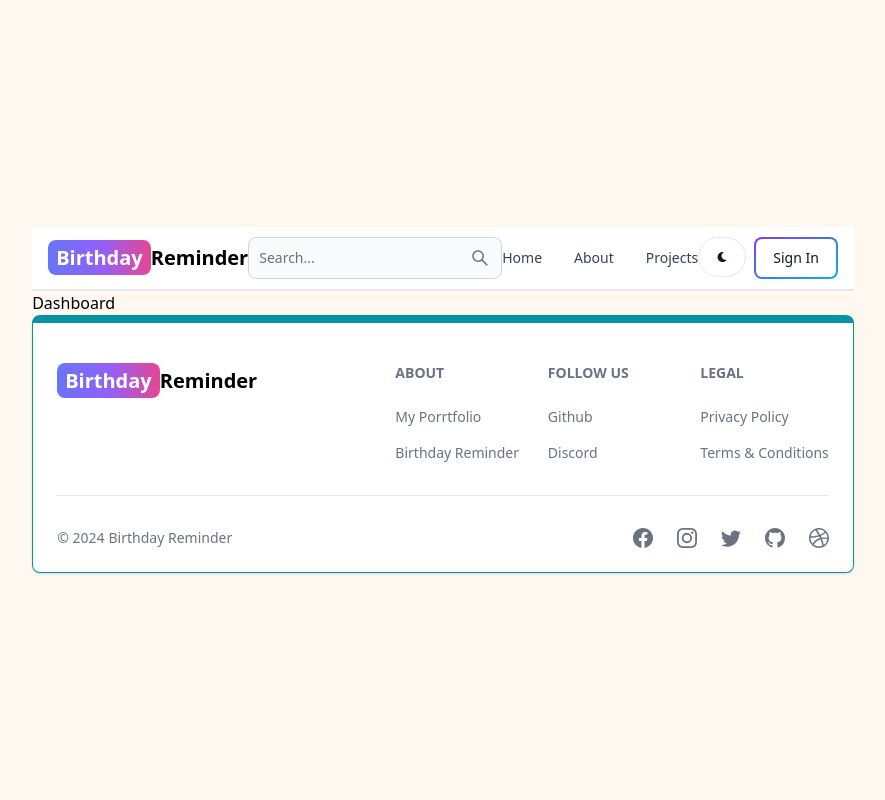
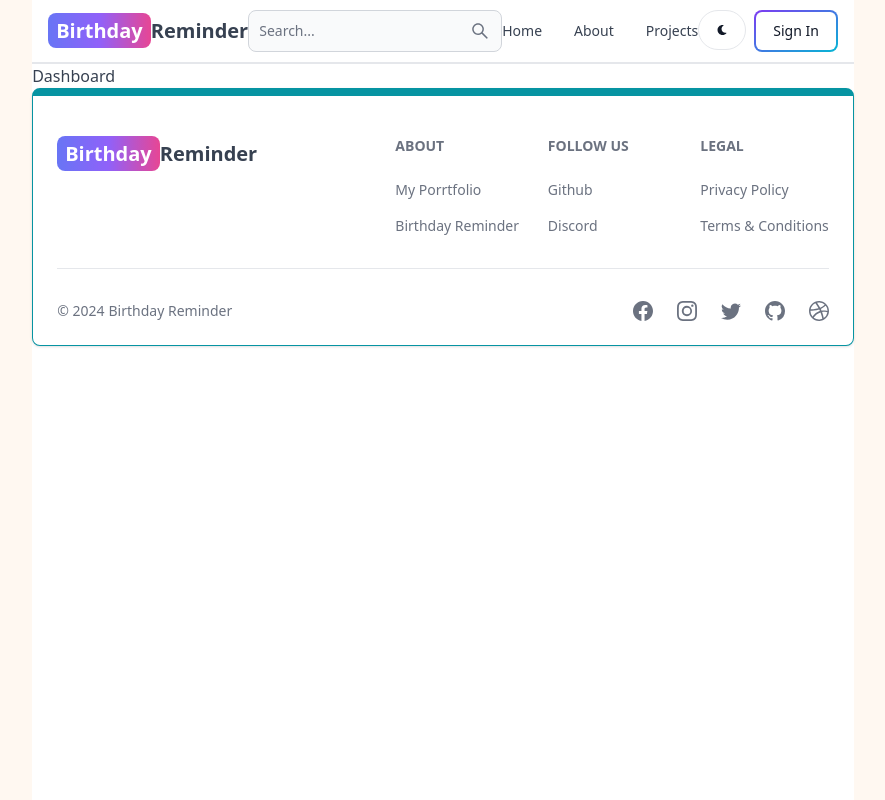
Before and after one commit to MehmetKaldirim/Birthday-Reminder, a React (Vite) app in the folder frontend/: page /dashboard in a window 1280 px wide. Shown: the whole page, without its empty margins (197-1082 px from the left). Built offline with nearby package versions, Linux system fonts and the light colour scheme.

Commit message:
dark light mode shift functionality

```diff
--- a/frontend/src/components/Header.jsx
+++ b/frontend/src/components/Header.jsx
@@ -1,10 +1,14 @@
 import { Button, Navbar, TextInput } from "flowbite-react";
 import { Link, useLocation } from "react-router-dom";
 import { AiOutlineSearch } from "react-icons/ai";
-import { FaMoon } from "react-icons/fa";
+import { FaMoon, FaSun } from "react-icons/fa";
+import { useDispatch, useSelector } from "react-redux";
+import { toggleTheme } from "../redux/theme/themeSlice";
 
 export default function Header() {
   const path = useLocation().pathname;
+  const dispatch = useDispatch();
+  const { theme } = useSelector((state) => state.theme);
   return (
     <Navbar className="border-b-2">
       <Link
@@ -28,8 +32,13 @@
         <AiOutlineSearch />
       </Button>
       <div className="flex gap-2 md:order-2">
-        <Button className="w-12 h-10 hidden sm:inline" color="gray" pill>
-          <FaMoon />
+        <Button
+          className="w-12 h-10 hidden sm:inline"
+          color="gray"
+          pill
+          onClick={() => dispatch(toggleTheme())}
+        >
+          {theme === "light" ? <FaMoon /> : <FaSun />}
         </Button>
         <Link to="/sign-in">
           <Button gradientDuoTone="purpleToBlue" outline>
--- /dev/null
+++ b/frontend/src/components/ThemeProvider.jsx
@@ -0,0 +1,12 @@
+import { useSelector } from "react-redux";
+
+export default function ThemeProvider({ children }) {
+  const { theme } = useSelector((state) => state.theme);
+  return (
+    <div className={theme}>
+      <div className="bg-white text-gray-700 dark:text-gray-200 dark:bg-[rgb(16,23,42)] min-h-screen">
+        {children}
+      </div>
+    </div>
+  );
+}
--- a/frontend/src/index.jsx
+++ b/frontend/src/index.jsx
@@ -5,13 +5,16 @@
 import { store, persistor } from "./redux/store.js";
 import { Provider } from "react-redux";
 import { PersistGate } from "redux-persist/integration/react";
+import ThemeProvider from "./components/ThemeProvider.jsx";
 
 const root = ReactDOM.createRoot(document.getElementById("root"));
 root.render(
   <React.StrictMode>
     <PersistGate persistor={persistor}>
       <Provider store={store}>
-        <App />
+        <ThemeProvider>
+          <App />
+        </ThemeProvider>
       </Provider>
     </PersistGate>
   </React.StrictMode>
--- a/frontend/src/redux/store.js
+++ b/frontend/src/redux/store.js
@@ -1,10 +1,12 @@
 import { configureStore, combineReducers } from "@reduxjs/toolkit";
 import userReducer from "./user/userSlice";
+import themeReducer from "./theme/themeSlice";
 import { persistReducer, persistStore } from "redux-persist";
 import storage from "redux-persist/lib/storage";
 
 const rootReducer = combineReducers({
   user: userReducer,
+  theme: themeReducer,
 });
 
 const persistConfig = {
--- /dev/null
+++ b/frontend/src/redux/theme/themeSlice.js
@@ -0,0 +1,19 @@
+import { createSlice } from "@reduxjs/toolkit";
+
+const initialState = {
+  theme: "light",
+};
+
+const themeSlice = createSlice({
+  name: "theme",
+  initialState,
+  reducers: {
+    toggleTheme: (state) => {
+      state.theme = state.theme === "light" ? "dark" : "light";
+    },
+  },
+});
+
+export const { toggleTheme } = themeSlice.actions;
+
+export default themeSlice.reducer;
```
